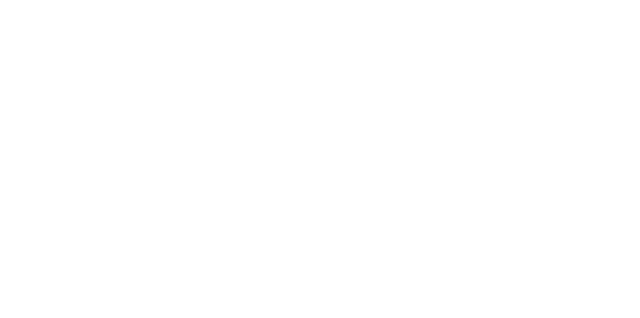
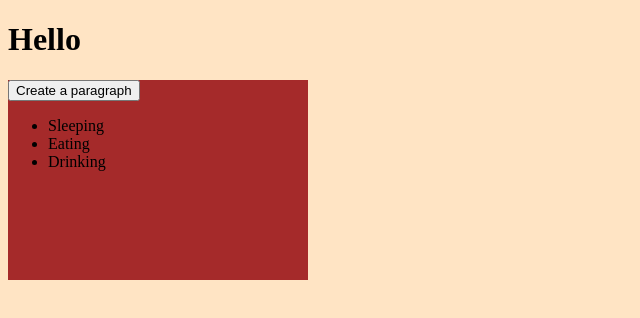
Before and after one commit to AiwendilCiunio/HelloJavaScript, a plain HTML site: page index.html in a window 1280 px wide. Shown: the whole page, without its empty margins (0-640 px from the left). Drawn offline with Linux system fonts and the light colour scheme.

Commit message:
first and final

```diff
--- a/index.html
+++ b/index.html
@@ -4,8 +4,10 @@
     <meta charset="UTF-8">
     <meta name="viewport" content="width=device-width, initial-scale=1.0">
     <title>Document</title>
+    <script src="script.js" defer></script>
+    <link rel="stylesheet" href="style.css">
 </head>
 <body>
-
+    <div id="root"></div>
 </body>
 </html>
--- a/script.js
+++ b/script.js
@@ -0,0 +1,47 @@
+let root = document.getElementById("root");
+let header = document.createElement("header");
+let logo = document.createElement("h1");
+
+logo.innerText = "Hello";
+
+console.log("HELLO");
+
+header.appendChild(logo);
+root.appendChild(logo);
+
+let main = document.createElement("main");
+
+main.style.width = "300px";
+main.style.minHeight = "200px";
+main.style.backgroundColor = "brown";
+
+//let textField = document.createElement("p");
+
+function createParagraf () {
+    let textField = document.createElement("p");
+    textField.innerText = ("Jag heter Maciej Kozendra och jag ar en idiot. Hej.");
+    textField.classList.add("textField");
+    main.appendChild(textField);
+
+}
+
+let button = document.createElement("button");
+button.innerText = "Create a paragraph";
+
+button.addEventListener("click", () => {
+    createParagraf();
+})
+main.appendChild(button);
+
+let goodThings = ["Sleeping", "Eating", "Drinking"];
+let list = document.createElement("ul");
+for (let goodThing of goodThings) {
+    let li = document.createElement("li");
+    li.innerText = goodThing;
+
+    list.appendChild(li);
+}
+
+main.appendChild(list);
+
+root.appendChild(main);
--- a/style.css
+++ b/style.css
@@ -0,0 +1,10 @@
+body {
+    background-color: bisque;
+}
+
+.textField {
+    width: 80px;
+    height: 80px;
+    background-color: chocolate;
+    padding: 30px;
+}
```
